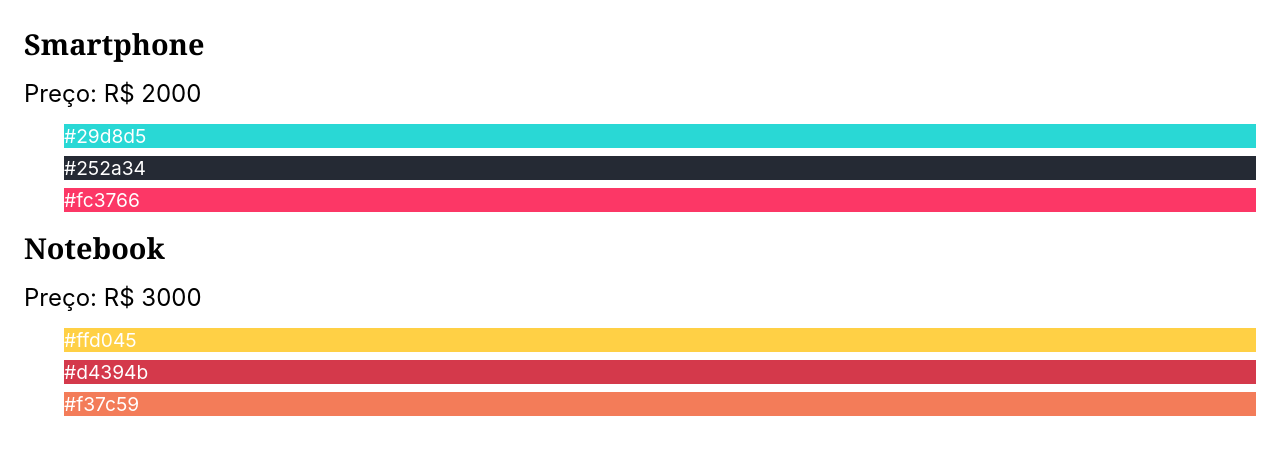
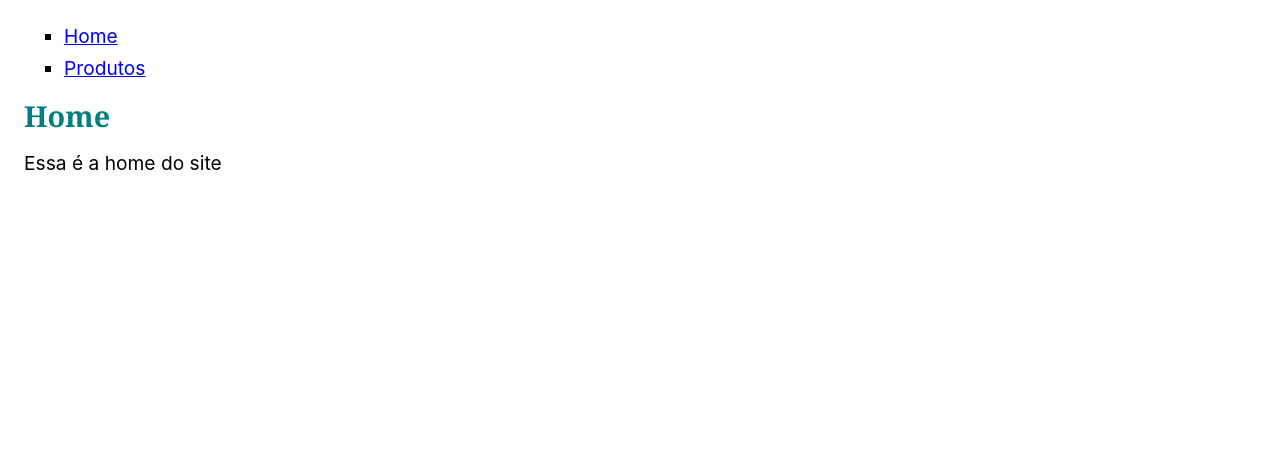
Before and after one commit to FaKeBx/react-course, a React (Create React App) app in the folder projeto-react/meuapp/: page / in a window 1280 px wide. Shown: the top 454 px of the page. Built offline with nearby package versions, Linux system fonts and the light colour scheme.

Commit message:
feat: exercicio 3

```diff
--- /dev/null
+++ b/projeto-react/meuapp/src/Header.jsx
@@ -0,0 +1,18 @@
+import React from "react";
+
+const Header = () => {
+  return (
+    <>
+      <ul>
+        <li>
+          <a href="/">Home</a>
+        </li>
+        <li>
+          <a href="/Produtos">Produtos</a>
+        </li>
+      </ul>
+    </>
+  );
+};
+
+export default Header;
--- /dev/null
+++ b/projeto-react/meuapp/src/Home.jsx
@@ -0,0 +1,13 @@
+import React from "react";
+import Title from "./Title";
+
+const Home = () => {
+  return (
+    <>
+      <Title cor="teal" texto={"Home"} />
+      <p>Essa é a home do site</p>
+    </>
+  );
+};
+
+export default Home;
--- /dev/null
+++ b/projeto-react/meuapp/src/Produto.jsx
@@ -0,0 +1,18 @@
+import React from "react";
+
+function Produto({ nome, propriedades }) {
+  return (
+    <>
+      <div style={{ border: "3px solid", margin: "1rem 0", padding: "1rem" }}>
+        <p key={nome}>{nome}</p>
+        <ul>
+          {propriedades.map((espec) => {
+            return <li key={espec}>{espec}</li>;
+          })}
+        </ul>
+      </div>
+    </>
+  );
+}
+
+export default Produto;
--- /dev/null
+++ b/projeto-react/meuapp/src/Produtos.jsx
@@ -0,0 +1,23 @@
+import React from "react";
+import Title from "./Title";
+import Produto from "./Produto";
+
+const produtos = [
+  { nome: "Notebook", propriedades: ["16gb ram", "512gb"] },
+  { nome: "Smartphone", propriedades: ["2gb ram", "128gb"] },
+  { nome: "Tablet", propriedades: ["4gb ram", "256gb"] },
+  { nome: "Ebook", propriedades: ["1gb ram", "32gb"] },
+];
+
+const Produtos = () => {
+  return (
+    <>
+      <Title cor="purple" texto="Produtos" />
+      {produtos.map((produto) => {
+        return <Produto key={produto} {...produto} />;
+      })}
+    </>
+  );
+};
+
+export default Produtos;
--- /dev/null
+++ b/projeto-react/meuapp/src/Title.jsx
@@ -0,0 +1,7 @@
+import React from "react";
+
+const Title = ({ cor, texto }) => {
+  return <h2 style={{ color: cor }}>{texto}</h2>;
+};
+
+export default Title;
--- a/projeto-react/meuapp/src/index.js
+++ b/projeto-react/meuapp/src/index.js
@@ -1,11 +1,23 @@
 import React from "react";
 import ReactDOM from "react-dom/client";
-import App from "./App";
-import App2 from "./App2";
+import Header from "./Header";
+import Home from "./Home";
+import Produtos from "./Produtos";
 
 const root = ReactDOM.createRoot(document.getElementById("root"));
+
+const { pathname } = window.location;
+
+let Component;
+if (pathname === "/Produtos") {
+  Component = Produtos;
+} else {
+  Component = Home;
+}
+
 root.render(
-  <React.StrictMode>
-    <App2 />
-  </React.StrictMode>
+  <>
+    <Header />
+    <Component />
+  </>
 );
```
